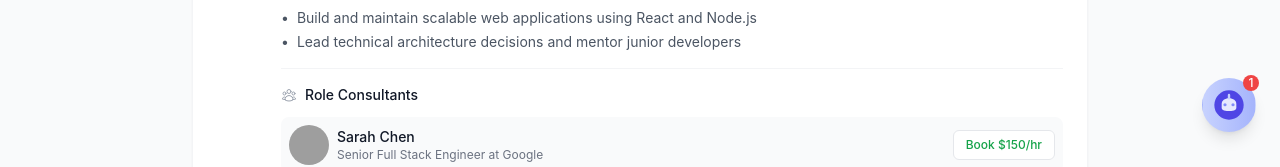
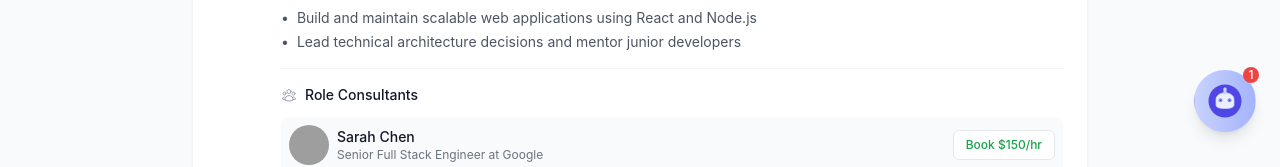
Before and after one commit to iammulla/job-board, a React (Vite) app: page / in a window 1280 px wide. Shown: the part 644-811 px from the top of the page. Built offline with nearby package versions, Linux system fonts and the light colour scheme; grey boxes are pictures that could not be loaded.

Commit message:
style: enhance Rolly's visibility and detail

```diff
--- a/src/components/AssistantOrb.jsx
+++ b/src/components/AssistantOrb.jsx
@@ -156,9 +156,9 @@ const AssistantOrb = () => {
         whileHover={{ scale: 1.1 }}
         whileTap={{ scale: 0.9 }}
         onClick={() => setIsOpen(!isOpen)}
-        className="bg-gradient-to-r from-indigo-200 to-indigo-300 text-indigo-600 rounded-full p-2.5 shadow-lg hover:shadow-xl transition-all duration-300 relative group hover:text-indigo-700"
+        className="bg-gradient-to-r from-indigo-200 to-indigo-300 text-indigo-600 rounded-full p-3 shadow-lg hover:shadow-xl transition-all duration-300 relative group hover:text-indigo-700"
       >
-        <RollyIcon className="w-8 h-8 transition-transform group-hover:scale-110" />
+        <RollyIcon className="w-9 h-9 transition-transform group-hover:scale-110" />
         {!isOpen && (
           <motion.div
             initial={{ scale: 0 }}
--- a/src/components/RollyIcon.jsx
+++ b/src/components/RollyIcon.jsx
@@ -22,16 +22,18 @@ const RollyIcon = ({ className = '', size = 24 }) => {
 
       {/* Robot face plate with hover effect */}
       <path
-        d="M6.5 11.2C6.5 8.8 8.8 7 12 7C15.2 7 17.5 8.8 17.5 11.2V14C17.5 15.2 16.5 16.5 12 16.5C7.5 16.5 6.5 15.2 6.5 14V11.2Z"
+        d="M6 11C6 8.5 8.5 6.5 12 6.5C15.5 6.5 18 8.5 18 11V14.5C18 16 16.5 17 12 17C7.5 17 6 16 6 14.5V11Z"
         fill="#EEF2FF"
-        fillOpacity="0.95"
+        fillOpacity="0.98"
+        stroke="#C7D2FE"
+        strokeWidth="0.5"
       >
         <animate
           attributeName="d"
           values="
-            M6.5 11.2C6.5 8.8 8.8 7 12 7C15.2 7 17.5 8.8 17.5 11.2V14C17.5 15.2 16.5 16.5 12 16.5C7.5 16.5 6.5 15.2 6.5 14V11.2Z;
-            M6.5 11C6.5 8.6 8.8 6.8 12 6.8C15.2 6.8 17.5 8.6 17.5 11V14C17.5 15.2 16.5 16.5 12 16.5C7.5 16.5 6.5 15.2 6.5 14V11Z;
-            M6.5 11.2C6.5 8.8 8.8 7 12 7C15.2 7 17.5 8.8 17.5 11.2V14C17.5 15.2 16.5 16.5 12 16.5C7.5 16.5 6.5 15.2 6.5 14V11.2Z
+            M6 11C6 8.5 8.5 6.5 12 6.5C15.5 6.5 18 8.5 18 11V14.5C18 16 16.5 17 12 17C7.5 17 6 16 6 14.5V11Z;
+            M6 10.8C6 8.3 8.5 6.3 12 6.3C15.5 6.3 18 8.3 18 10.8V14.5C18 16 16.5 17 12 17C7.5 17 6 16 6 14.5V10.8Z;
+            M6 11C6 8.5 8.5 6.5 12 6.5C15.5 6.5 18 8.5 18 11V14.5C18 16 16.5 17 12 17C7.5 17 6 16 6 14.5V11Z
           "
           dur="4s"
           repeatCount="indefinite"
@@ -46,42 +48,50 @@ const RollyIcon = ({ className = '', size = 24 }) => {
           dur="4s"
           repeatCount="indefinite"
         />
-        <circle cx="9" cy="11.8" r="1.2" fill="#818CF8">
+        {/* Left eye */}
+        <circle cx="9" cy="11.5" r="1.3" fill="#818CF8">
           <animate
             attributeName="r"
-            values="1.2;1;1.2"
+            values="1.3;1.1;1.3"
             dur="4s"
             repeatCount="indefinite"
           />
         </circle>
-        <circle cx="15" cy="11.8" r="1.2" fill="#818CF8">
+        <circle cx="9" cy="11.5" r="0.5" fill="#4F46E5" />
+
+        {/* Right eye */}
+        <circle cx="15" cy="11.5" r="1.3" fill="#818CF8">
           <animate
             attributeName="r"
-            values="1.2;1;1.2"
+            values="1.3;1.1;1.3"
             dur="4s"
             repeatCount="indefinite"
           />
         </circle>
+        <circle cx="15" cy="11.5" r="0.5" fill="#4F46E5" />
       </g>
 
       {/* Antenna with float animation */}
       <path
-        d="M12 4.5V7"
+        d="M12 4V6.5"
         stroke="#C7D2FE"
-        strokeWidth="1.8"
+        strokeWidth="2"
         strokeLinecap="round"
       >
         <animate
           attributeName="d"
           values="
-            M12 4.5V7;
-            M12 4.2V6.7;
-            M12 4.5V7
+            M12 4V6.5;
+            M12 3.8V6.3;
+            M12 4V6.5
           "
           dur="4s"
           repeatCount="indefinite"
         />
       </path>
+
+      {/* Antenna base */}
+      <circle cx="12" cy="4" r="1" fill="#C7D2FE" />
     </svg>
   );
 };
```
